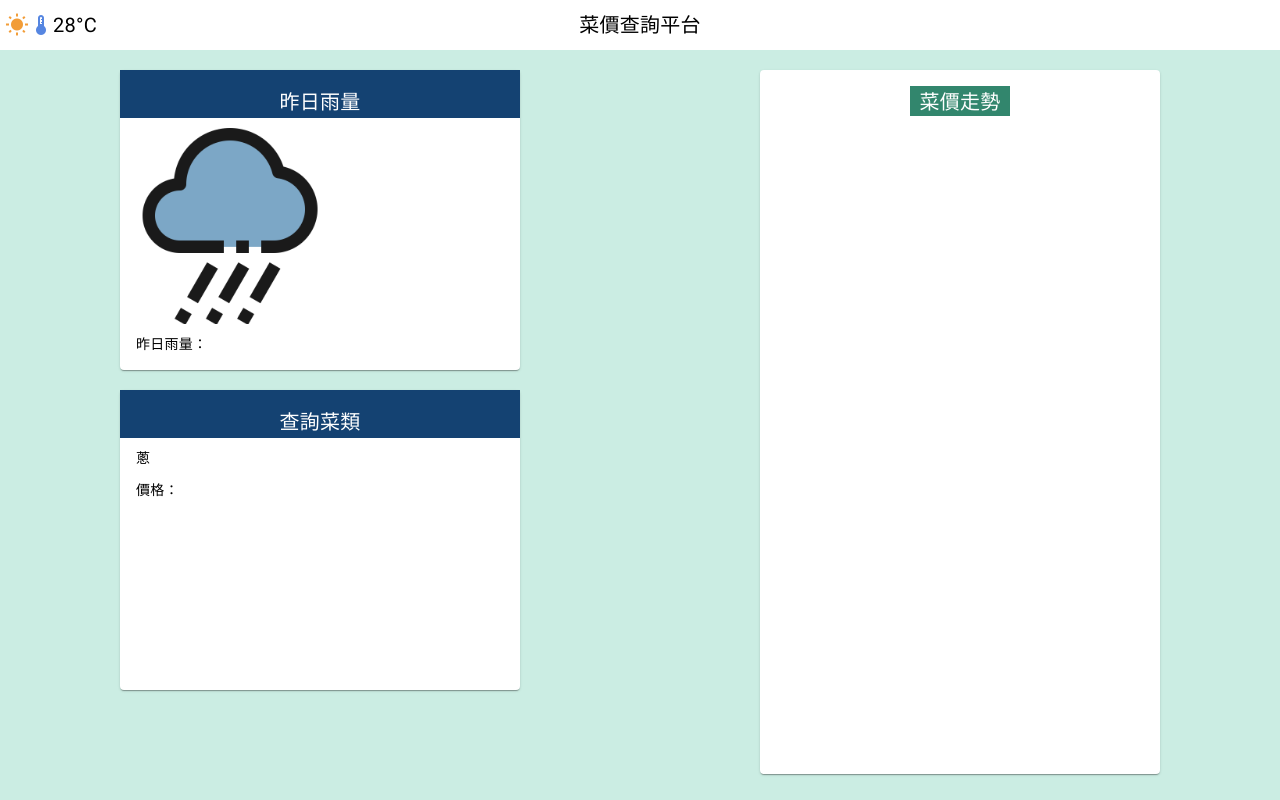
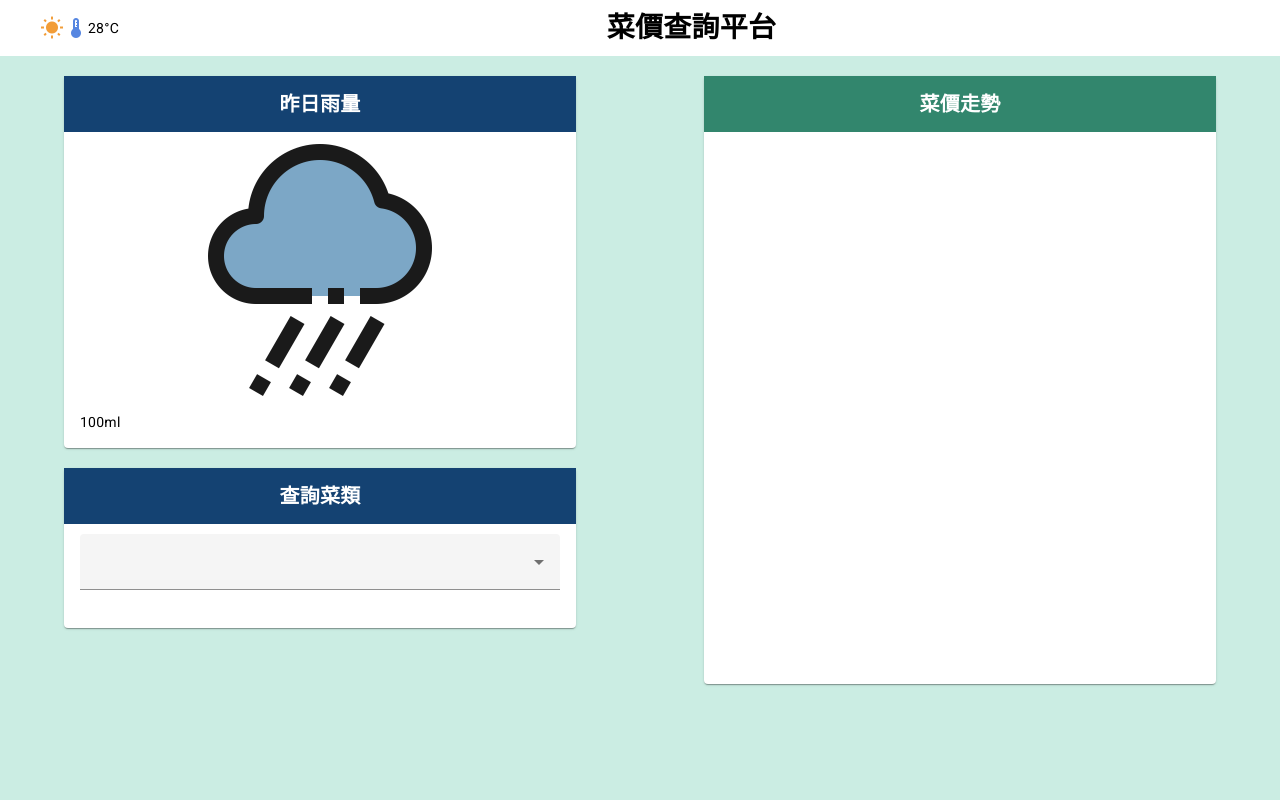
Before and after one commit to cyrtz/vegetable, an Angular app: page / in a window 1280 px wide. Built offline with nearby package versions, Linux system fonts and the light colour scheme.

Commit message:
修改頁面及加上下拉選單

```diff
--- a/src/app/app.component.html
+++ b/src/app/app.component.html
@@ -1,46 +1,50 @@
 <div fxFill style="background-color: #cbede3;">
-  <div fxLayout="row">
-    <div fxLayout="row" class="icon-div" fxLayoutAlign="start center">
+  <div fxLayout="row" class="header-div">
+    <div fxLayout="row" fxLayoutAlign=" center" style="margin-left: 24px;">
       <mat-icon style="color: #f29d38;">wb_sunny</mat-icon>
       <mat-icon style="color: #5686e1;">thermostat</mat-icon>
-      <div>28°C</div>
+      <div>{{temperature}}</div>
     </div>
     <div fxLayout="column" fxFlex="100" class="h2-div" fxLayoutAlign="center center">
       <div>菜價查詢平台</div>
     </div>
   </div>
-  <div class="content" fxLayout="row" fxLayoutAlign="space-around start">
-    <div fxLayout="column" fxFlex="50" fxLayoutAlign="space-around center">
-      <mat-card class="rain-card">
-        <mat-card-header class="rain-header">
-          <div>
+  <div class="content" fxLayout="row" fxLayoutAlign="space-evenly start">
+    <div fxLayout="column" fxFlex="50" fxLayoutAlign="end center ">
+      <div style="width: 80%;margin: 0 auto;">
+        <mat-card class="example-card rain-card">
+          <mat-card-header class="rain-card-header">
             <mat-card-title>昨日雨量</mat-card-title>
-          </div>
           </mat-card-header>
-        <div class="rain-img"></div>
+          <img mat-card-image class="rain-img" src="/assets/7795606_weather_rain_cloud_icon.png">
           <mat-card-content>
-          <p>昨日雨量：</p>
+            <div >{{rainMl}}</div>
           </mat-card-content>
         </mat-card>
-      <mat-card class="rain-card">
-        <mat-card-header class="veg-header">
-          <div>
+      </div>
+      <div style="width: 80%;margin: 0 auto;">
+        <mat-card class="example-card rain-card">
+          <mat-card-header class="searchVeg-header">
             <mat-card-title>查詢菜類</mat-card-title>
-          </div>
           </mat-card-header>
           <mat-card-content class="veg-content">
-          <p>蔥</p>
-          <p>價格：</p>
+            <mat-form-field style="width: 100%;">
+              <mat-select formControl="animalControl" style="width: 100%;" required>
+                <mat-option>--</mat-option>
+                <mat-option *ngFor="let veg of vegetables" [value]="veg.name">
+                  {{veg.name}}
+                </mat-option>
+              </mat-select>
+              <mat-error *ngIf="vegControl.hasError('required')">Please choose an animal</mat-error>
+            </mat-form-field>
           </mat-card-content>
         </mat-card>
-
+      </div>
     </div>
     <div fxLayout="column" fxFlex="50" fxLayoutAlign="space-around center">
-      <mat-card class="price-card">
+      <mat-card class="example-card price-card">
         <mat-card-header class="price-header">
-          <div style="background-color: #32866d; height: 30px; width: 100px;">
           <mat-card-title style="color: white;">菜價走勢</mat-card-title>
-          </div>
         </mat-card-header>
         <mat-card-content>
         </mat-card-content>
--- a/src/app/app.component.scss
+++ b/src/app/app.component.scss
@@ -1,68 +1,71 @@
-.header{
-    background-color: white;
-    display: flex;
-    align-content: center;
-}
-.icon-div{
-    margin-left: 5px;
-    height: 50px;
-    display: flex;
-    justify-self: start;
-    position: absolute;
-    font-size: 20px;
+// 預處理樣式
+@mixin font-set($color: #000, $family: 'Noto Serif TC', $weight: bold, $size) {
+  color: $color;
+  font-family: $family;
+  font-weight: $weight;
+  font-size: $size;
 }
 
-.h2-div{
-    font-size: 20px;
-    display: flex;
-    justify-content: center;
-    height: 50px;
-    background-color: white;
+.header-div {
+  width: 100%;
+  background: #fff;
+  padding: 16px;
 }
 
-.rain-img{
-    background: url("/assets/7795606_weather_rain_cloud_icon.png");
-    width: 200px;
-    height: 200px;
-    background-size: 100%;
-    margin: 10px;
-}
-.rain-card{
-    margin-top: 20px;
-    height: 300px;
-    width: 400px;
+.h2-div {
+  @include font-set($size: 28px) //引用預處理樣式
 }
 
-// .rain-card > .mat-card-header{
-//     display: flex;
-//     justify-content: center;
-// }
-
-.veg-card{
-    height: 300px;
-    width: 300px;
+.rain-card {
+  margin-top: 20px;
 }
 
-.veg-content{
-    margin-top: 10px;
-}
+.rain-card-header,
+.searchVeg-header {
+  background: #144272;
+  // @include font-set($color:#fff ,$size:20px);
+  justify-content: center;
+  padding: 12px;
+  align-items: center;
 
-.veg-header, .rain-header{
-    display: flex;
-    justify-content: center;
-    background-color: #144272;
-    color: white;
-}
+  mat-card-title {
+    @include font-set($color: #fff, $size: 20px);
 
-.price-card{
-    margin-top: 20px;
-    height: 88vh;
-    width: 400px;
+  }
 }
 
 
-.price-header{
-    display: flex;
-    justify-content: center;
-    text-align: center;
+.rain-img {
+  width: 50%;
+  height: 50%;
+  background-size: cover;
+  background-repeat: no-repeat;
+  margin: 12px auto;
 }
+
+.veg-card {
+  height: 300px;
+  width: 300px;
+}
+
+.veg-content {
+  margin-top: 10px;
+}
+
+.price-card {
+  height: 76vh;
+  width: 80%;
+  margin: 20px auto;
+}
+
+
+.price-header {
+  background: #32866D;
+  justify-content: center;
+  padding: 12px;
+  align-items: center;
+
+  mat-card-title {
+    @include font-set($color: #fff, $size: 20px);
+  }
+}
--- a/src/app/app.component.ts
+++ b/src/app/app.component.ts
@@ -1,4 +1,5 @@
 import { Component } from '@angular/core';
+import { FormControl, Validators } from '@angular/forms';
 
 @Component({
   selector: 'app-root',
@@ -7,4 +8,21 @@ import { Component } from '@angular/core';
 })
 export class AppComponent {
   title = 'vegetable';
+
+  temperature = '28°C';
+
+  rainMl = '100ml';
+
+  vegControl = new FormControl<vegetable | null>(null, Validators.required);
+  vegetables: vegetable[] = [
+    {name: '蔥', price: '20'},
+    {name: '高麗菜', price: '30'},
+    {name: '空心菜', price: '40'},
+  ];
+
 }
+
+interface vegetable {
+  name: string;
+  price: string;
+}
--- a/src/app/app.module.ts
+++ b/src/app/app.module.ts
@@ -9,6 +9,7 @@ import { FlexLayoutModule } from '@angular/flex-layout';
 import { MatToolbarModule } from '@angular/material/toolbar';
 import { MatIconModule } from '@angular/material/icon';
 import { MatCardModule } from '@angular/material/card';
+import {MatSelectModule} from '@angular/material/select';
 
 
 @NgModule({
@@ -22,7 +23,8 @@ import { MatCardModule } from '@angular/material/card';
     FlexLayoutModule,
     MatToolbarModule,
     MatIconModule,
-    MatCardModule
+    MatCardModule,
+    MatSelectModule
   ],
   providers: [],
   bootstrap: [AppComponent]
```
Lines whose indentation alone changed are shown as unchanged.
